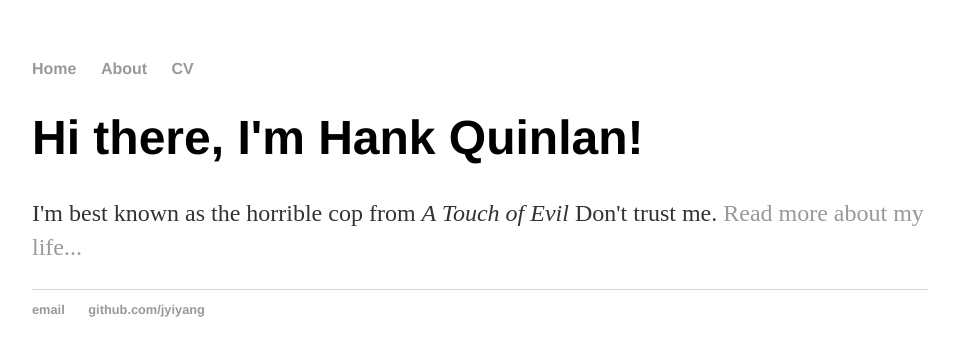
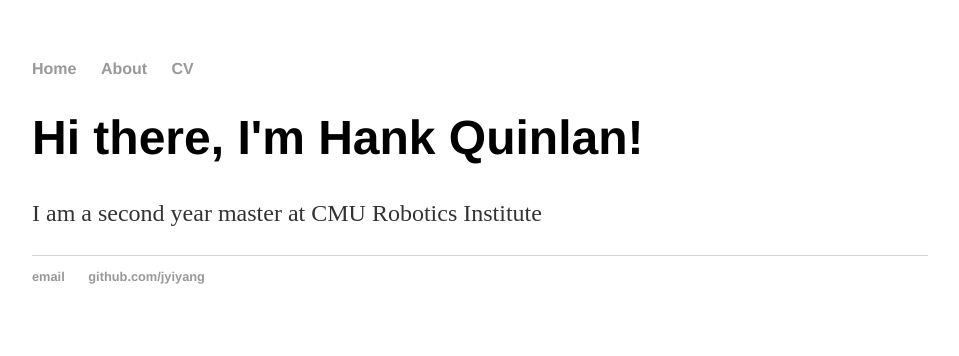
Before and after one commit to jyiyang/backup.github.io, a Jekyll site: the page built from index.html, in a window 1280 px wide. Shown: the top 356 px of the page, without its empty margins (160-1119 px from the left). Built offline with Jekyll 4.4.1, drawn with Linux system fonts in a browser that asks for light colours.

Commit message:
Change of content

```diff
--- a/index.html
+++ b/index.html
@@ -4,5 +4,5 @@ title: Jack Yang
 ---
 <div class="blurb">
 	<h1>Hi there, I'm Hank Quinlan!</h1>
-	<p>I'm best known as the horrible cop from <em>A Touch of Evil</em> Don't trust me. <a href="/about">Read more about my life...</a></p>
+	<p>I am a second year master at CMU Robotics Institute</a></p>
 </div><!-- /.blurb -->
```
